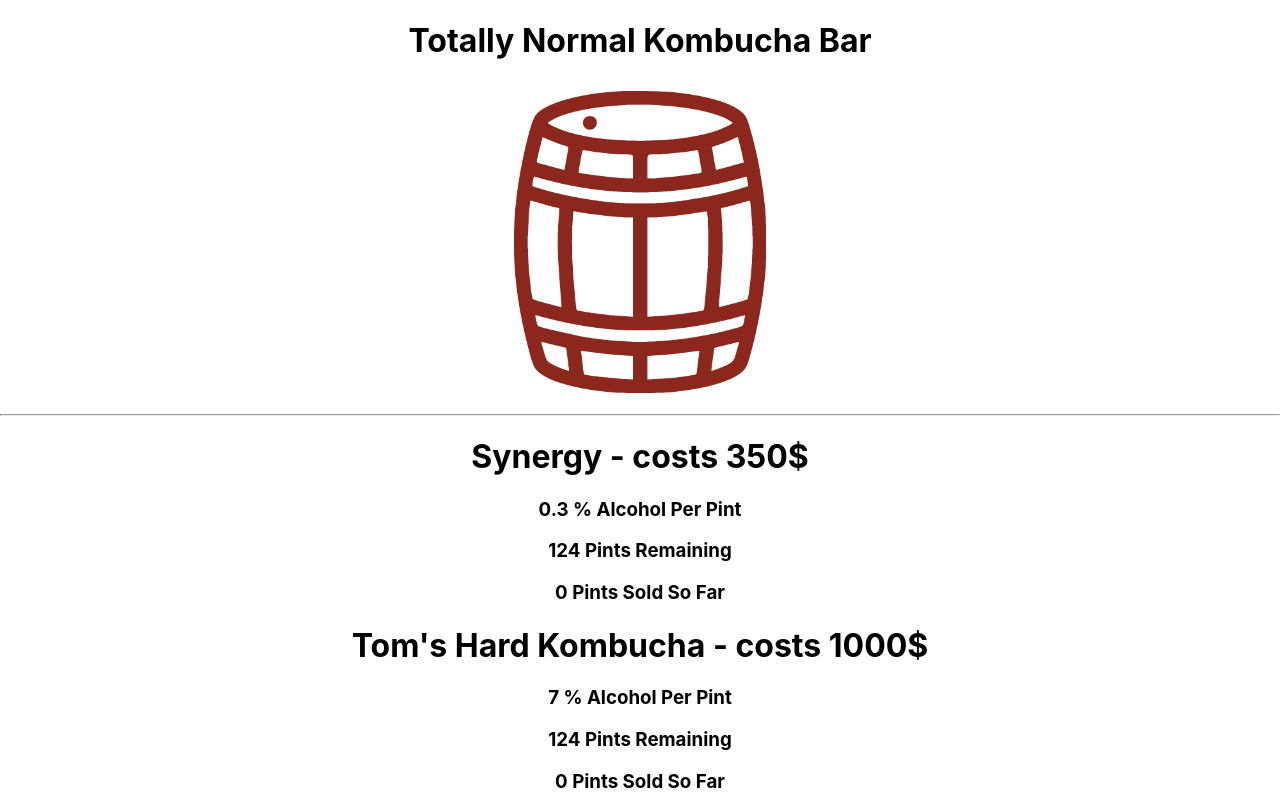
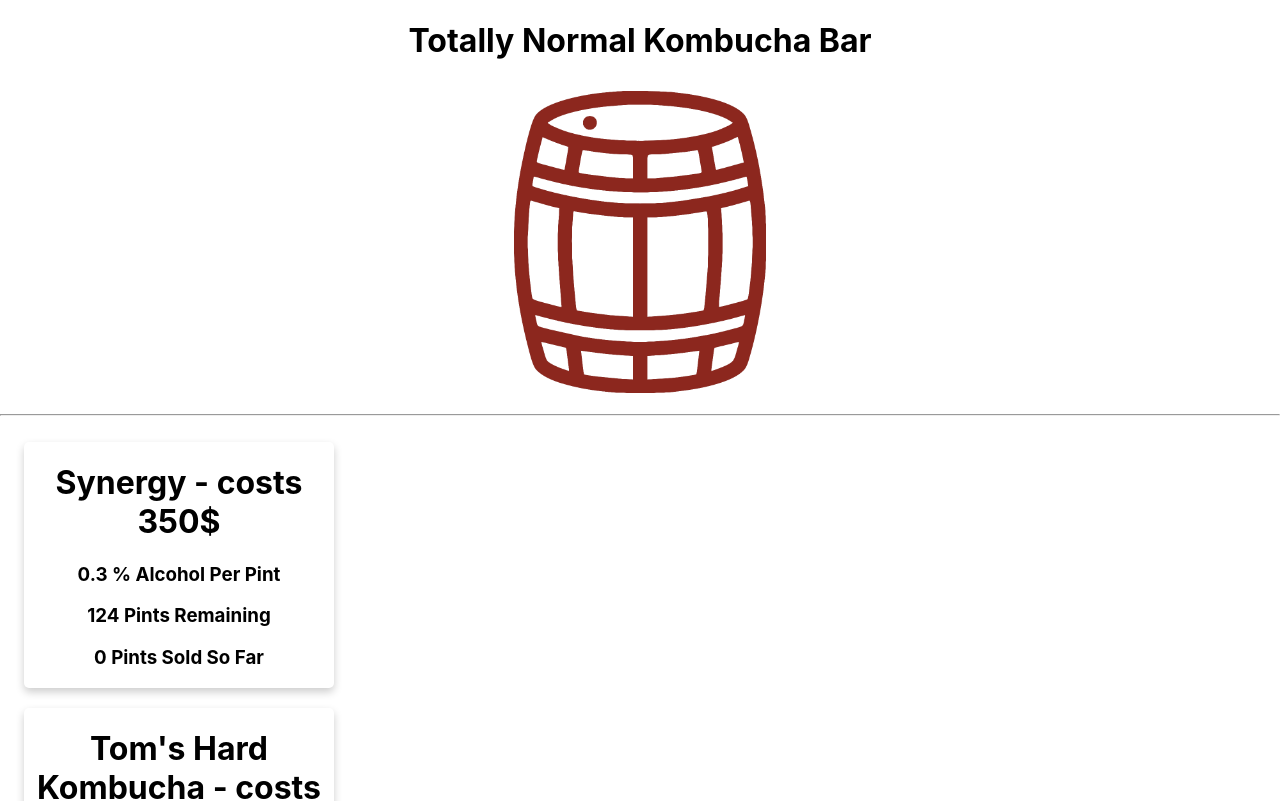
Before and after one commit to jakeedgar/kombucha-react-app, a React (Create React App) app: page / in a window 1280 px wide. Shown: the top 801 px of the page. Built offline with nearby package versions, Linux system fonts and the light colour scheme; the HTML template or start-up script is replaced by a standard one.

Commit message:
update styling with custom card bodies rows and columns

```diff
--- a/src/App.css
+++ b/src/App.css
@@ -1,6 +1,61 @@
 .App {
   text-align: center;
 }
+
+/* Custom Card Animations */
+.container {
+  padding: 2px 16px;
+  text-align: center;
+}
+
+.card {
+  display: flex;
+  box-shadow: 0 4px 8px 0 rgba(0, 0, 0, 0.2);
+  transition: 0.3s;
+  border-radius: 5px;
+  margin-top: 8px;
+  vertical-align: middle;
+  width: 100%;
+}
+
+.card:hover {
+  box-shadow: 0 8px 16px 0 rgba(0, 0, 0, 0.2);
+}
+
+.row {
+  display: flex;
+  flex-wrap: wrap;
+  padding: 0 4px;
+}
+
+/* Create four equal columns that sits next to each other */
+.column {
+  vertical-align: middle;
+  margin-top: .5rem;
+  float: left;
+  flex: 25%;
+  max-width: 25%;
+  padding: 0 4px;
+
+}
+
+/* Responsive layout - makes a two column-layout instead of four columns */
+@media screen and (max-width: 800px) {
+  .column {
+    flex: 50%;
+    max-width: 50%;
+  }
+}
+
+/* Responsive layout - makes the two columns stack on top of each other instead of next to each other */
+@media screen and (max-width: 600px) {
+  .column {
+    flex: 100%;
+    max-width: 100%;
+  }
+}
+
+/* Buttons */
 
 .keg-button, .submit-button {
   width: auto;
--- a/src/components/KombuchaKeg.js
+++ b/src/components/KombuchaKeg.js
@@ -3,12 +3,18 @@ import PropTypes from "prop-types"
 
 function KombuchaKeg (props){
   return(
-    <div>
-      <div onClick= {() => props.whenKegClicked(props.id)}>
-        <h1>{props.name} - costs {props.price}$</h1>
-        <h3>{props.content} % Alcohol Per Pint</h3>
-        <h3>{props.pints} Pints Remaining</h3>
-        <h3>{props.pintsSold} Pints Sold So Far</h3>
+    <div className="container">
+      <div className="row">
+        <div className="column">
+          <div className="card">
+            <div onClick= {() => props.whenKegClicked(props.id)}>
+              <h1>{props.name} - costs {props.price}$</h1>
+              <h3>{props.content} % Alcohol Per Pint</h3>
+              <h3>{props.pints} Pints Remaining</h3>
+              <h3>{props.pintsSold} Pints Sold So Far</h3>
+            </div>
+          </div>
+        </div>
       </div>
     </div>
   )
```
